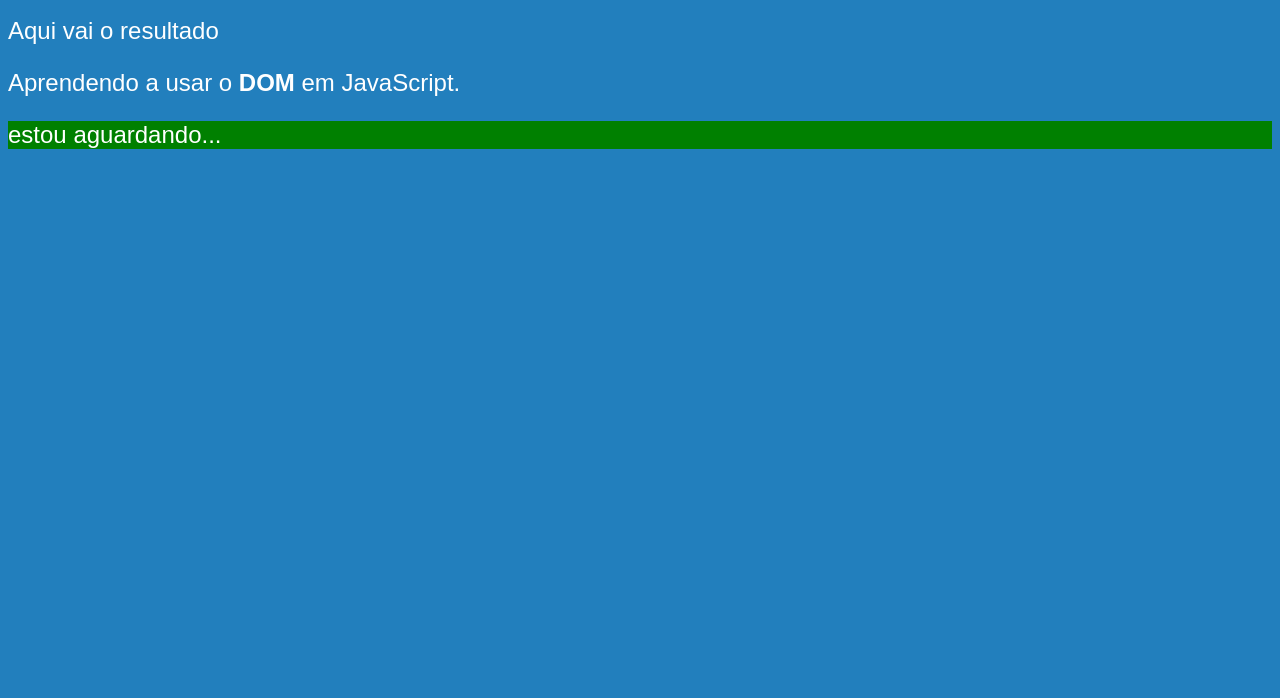
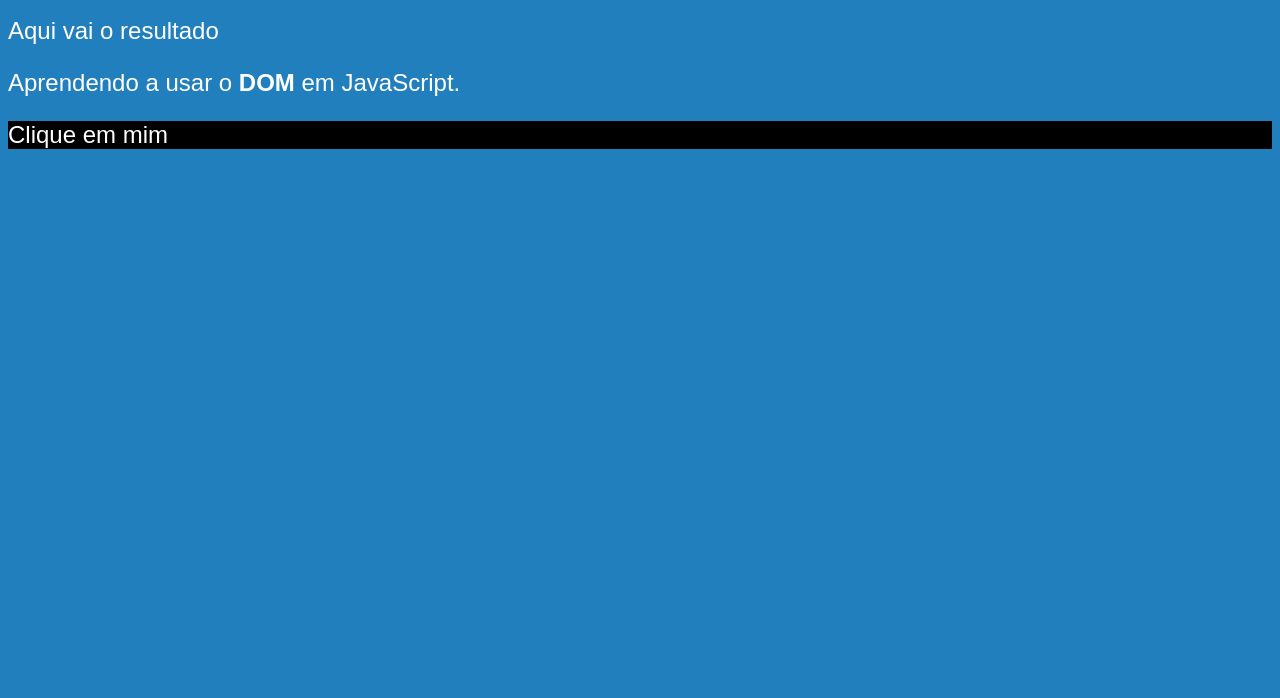
Before and after one commit to lgustavotec/javascript-course, a plain HTML site: page aula09/ex005.html in a window 1280 px wide. Shown: the part 102-800 px from the top of the page. Drawn offline with Linux system fonts and the light colour scheme.

Commit message:
aula 10 concluida.

```diff
--- a/aula09/ex005.html
+++ b/aula09/ex005.html
@@ -22,14 +22,21 @@
     <p>Aprendendo a usar o <strong>DOM</strong> em JavaScript.</p>
     <div id="id">Clique em mim</div>
     <script>
-      //var p1 = window.document.getElementsByTagName("p")[1];
+      // var p1 = window.document.getElementsByTagName("p")[1];
       // document.write(p1.innerHTML);
-      //var corpo = window.document.body;
+      // var corpo = window.document.body;
       // corpo.style.background = "black";
 
-      var id = window.document.getElementById("id");
-      id.style.background = "green";
-      id.innerText = "estou aguardando...";
+      // getElementByld(): usar por id: var id = window.document.getElementById("id");
+      // id.style.background = "green";
+      // id.innerText = "estou aguardando...";
+
+      // selecionar por seletor > querySelector()  ou  querySelectorAll() no plural
+      // div é representada por # e classe por .
+      var id = window.document.querySelector("div#id");
+      id.style.background = "black";
+
+      //usar por
     </script>
   </body>
 </html>
```
